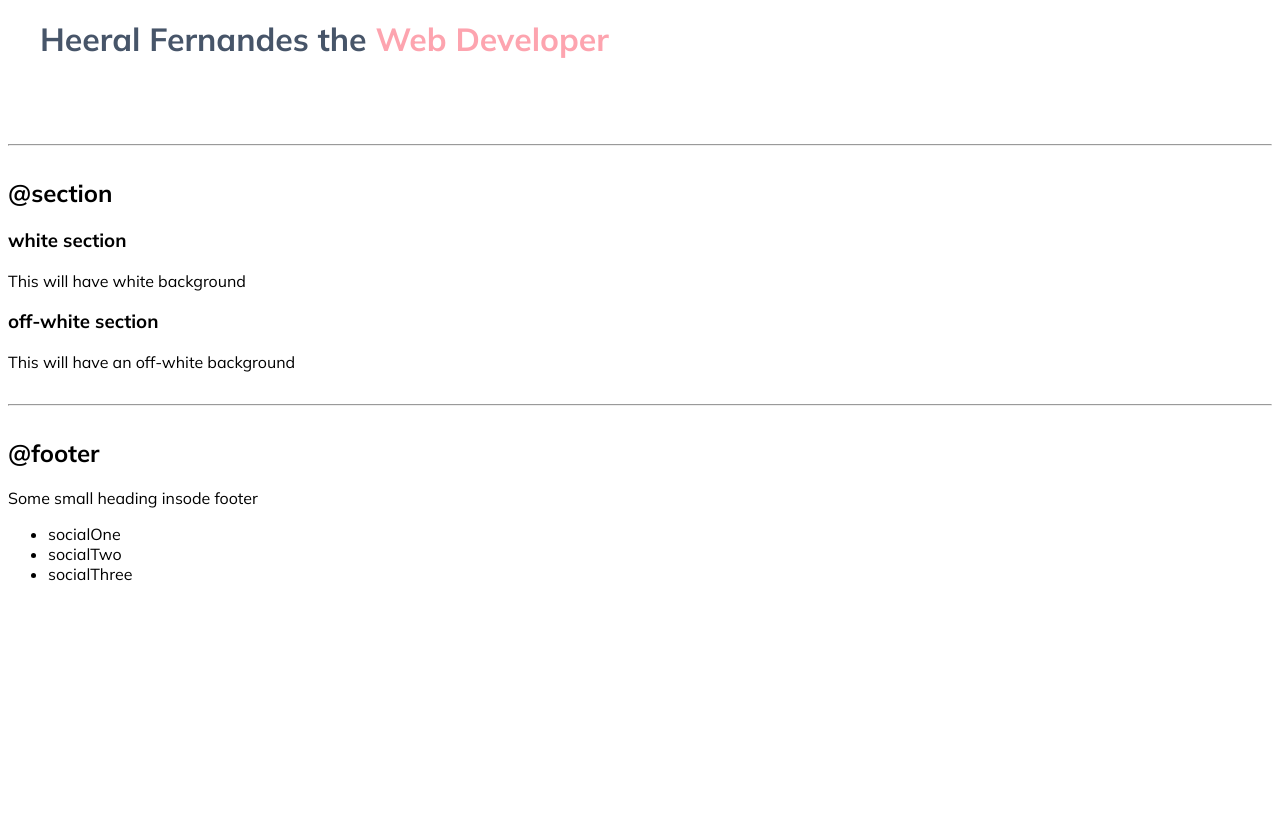
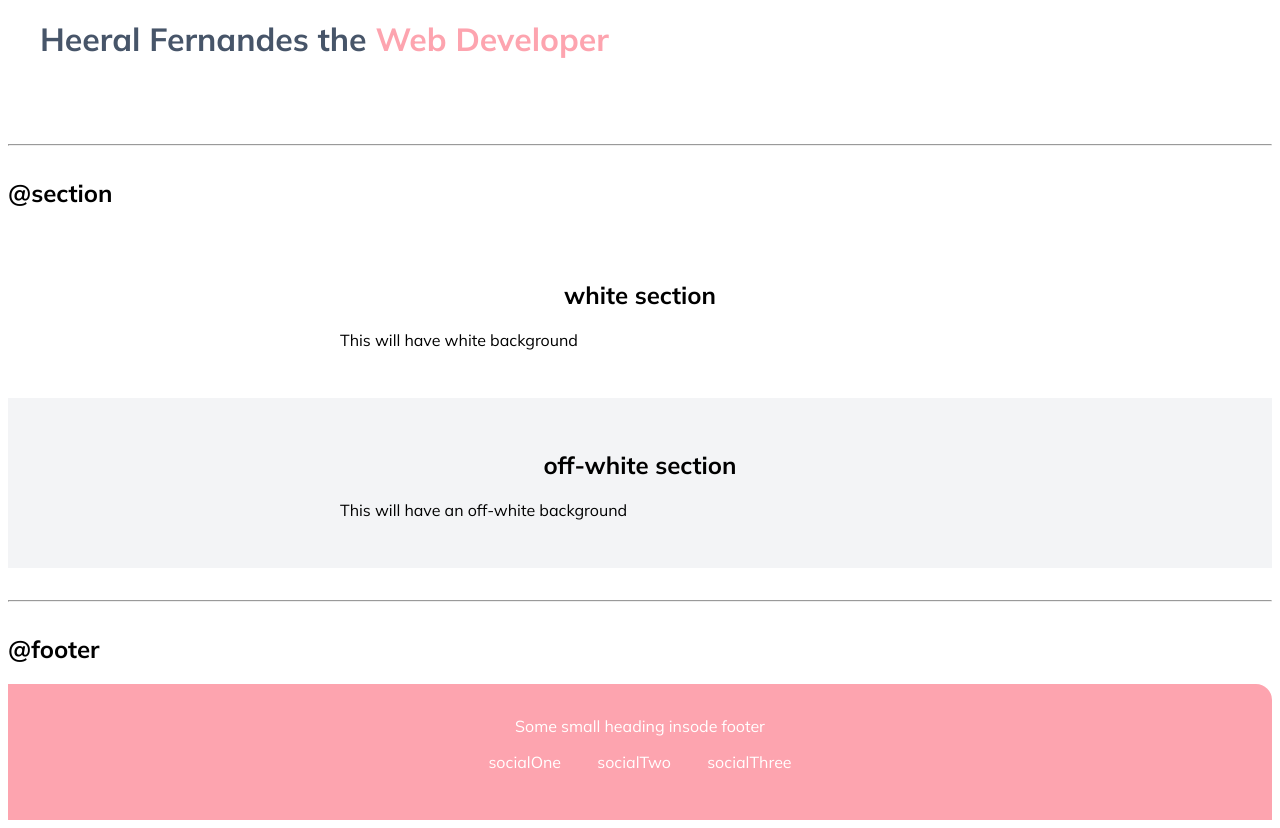
Before and after one commit to Heeral16/webapp-1, a plain HTML site: page index.html in a window 1280 px wide. Shown: the part 1694-2522 px from the top of the page. Before the commit the page ends 2294 px from the top, so only its background shows below. Drawn offline with Linux system fonts and the light colour scheme.

Commit message:
style(webpage):added more styling

```diff
--- a/index.html
+++ b/index.html
@@ -94,26 +94,30 @@
 
     <h2>@section</h2>
 
-    <section>
-        <h3>white section</h3>
+    <section class = "section">
+        <div class = "container-centre">
+        <h1>white section</h1>
     <p>This will have white background</p>
+</div>
 
     </section>
-    <section>
-        <h3>off-white section</h3>
+    <section class = "section ow">
+        <div class = "container-centre">
+        <h1>off-white section</h1>
         <p>This will have an off-white background</p>
+    </div>
 
     </section>
 
     <hr>
     <h2>@footer </h2>
 
-    <footer>
-        <div>Some small heading insode footer</div>
-        <ul>
-            <li>socialOne</li>
-            <li>socialTwo</li>
-            <li>socialThree</li>
+    <footer class = "footer">
+        <div class = "footer-header">Some small heading insode footer</div>
+        <ul class = "social-links">
+            <li class ="list-item-inline"><a class ="link" href ="/" >socialOne</a></li>
+            <li class ="list-item-inline" ><a class ="link" href ="/" >socialTwo</a></li>
+            <li class ="list-item-inline"><a class ="link" href ="/" >socialThree</a></li>
         </ul>
     </footer>
 
--- a/styles.css
+++ b/styles.css
@@ -13,6 +13,7 @@ hr{
 :root{
     --primary-color:#FDA4AF;
     --dar-grey: #475569;
+    --off-white:#f3f4f6;
 
 }
 
@@ -100,6 +101,7 @@ hr{
 
 .hero{
     padding: 2rem;
+
 }
 
 .hero .hero-img{
@@ -113,3 +115,38 @@ hr{
     color: var(--dar-grey);
     padding-top: 1rem;
 }
+
+/* section */
+
+.section{
+
+    padding: 2rem;
+
+}
+.section h1{
+    text-align: center;
+
+}
+
+.ow{
+   background-color:var(--off-white);
+}
+
+.footer{
+    background-color: var(--primary-color);
+    padding: 2rem 1rem;
+    text-align: center;
+    color:white;
+    border-top-right-radius: 1rem;
+}
+
+.footer .link{
+    color: white;
+
+}
+
+.footer ul{
+    padding-inline-start: 0%;
+
+
+}
```
